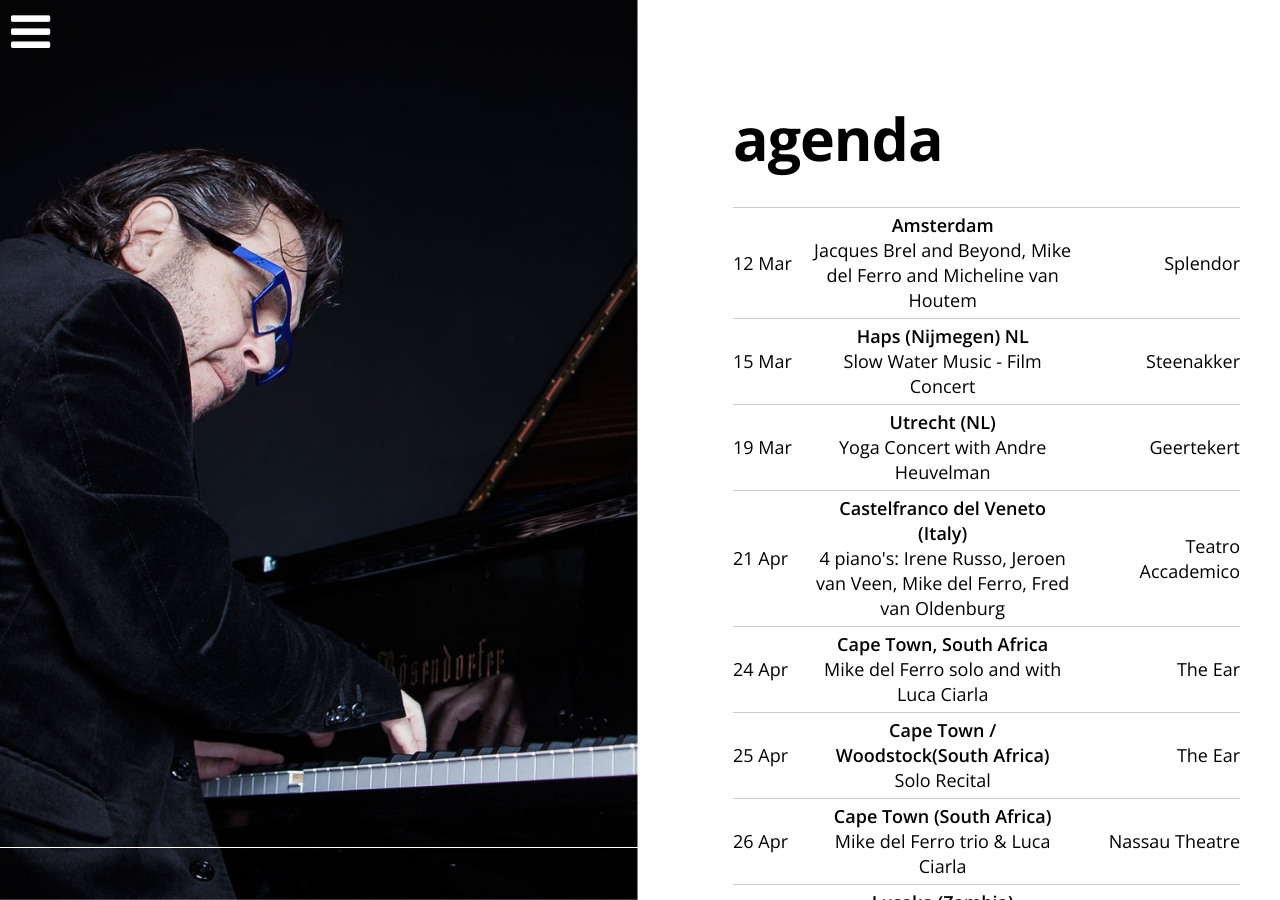
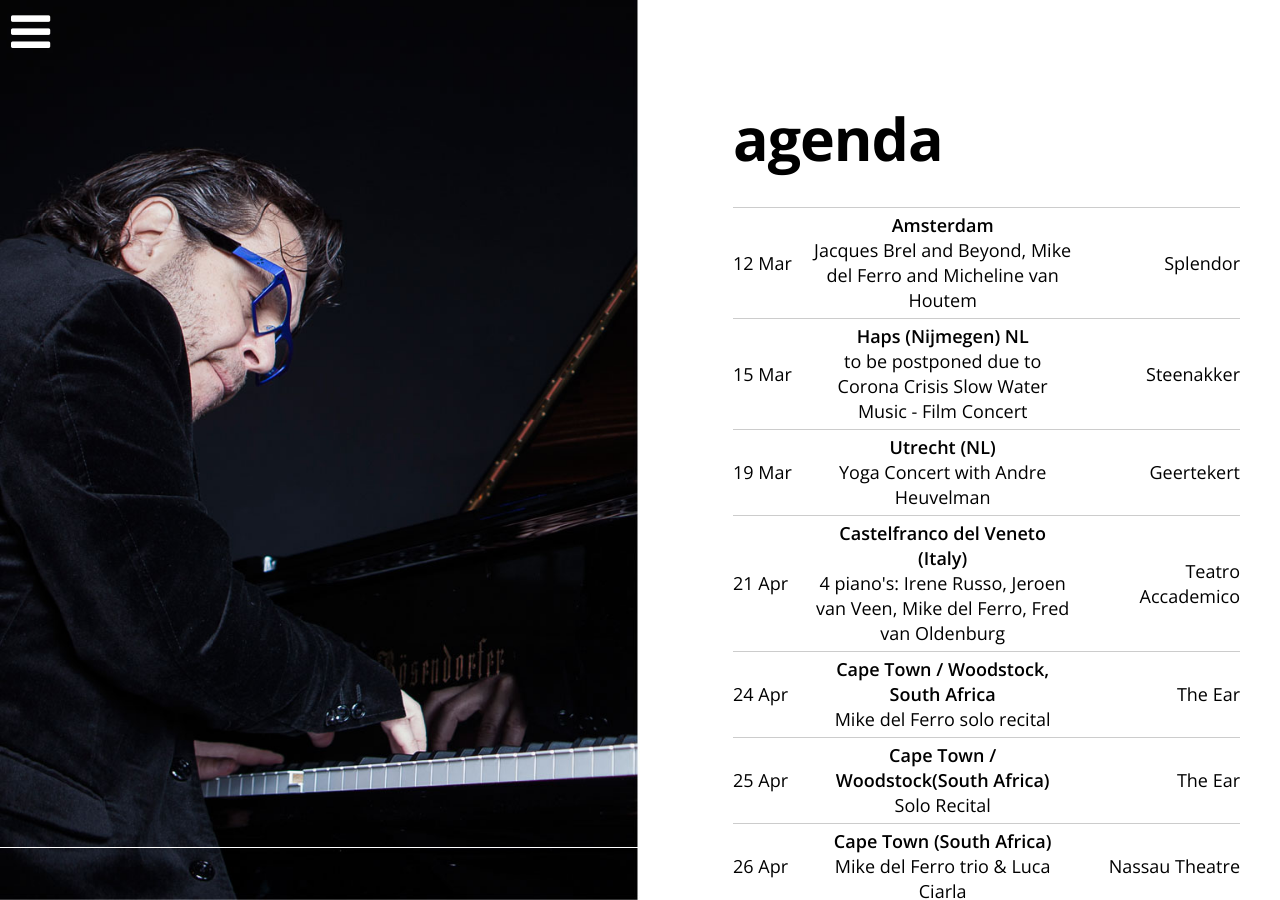
Before and after one commit to mikedelferro/website, a Jekyll site: the page built from agenda.html, in a window 1280 px wide and 900 px high. Built offline with Jekyll 4.4.1, drawn with Linux system fonts in a browser that asks for light colours; nearby versions of some CDN libraries.

Commit message:
Updated '_data/gigs.yml' via CloudCannon

```diff
--- a/_data/gigs.yml
+++ b/_data/gigs.yml
@@ -4,12 +4,12 @@ items:
     location: The Ear
     venue: Cape Town / Woodstock(South Africa)
     url:
-  - title: Mike del Ferro solo and with Luca Ciarla
+  - title: Mike del Ferro solo recital
     date: 2020-04-24 20:00:00
     location: The Ear
-    venue: 'Cape Town, South Africa'
+    venue: 'Cape Town / Woodstock, South Africa'
     url:
-  - title: Slow Water Music - Film Concert
+  - title: to be postponed due to Corona Crisis Slow Water Music - Film Concert
     date: 2020-03-15 15:30:00
     location: Steenakker
     venue: Haps (Nijmegen) NL
```
